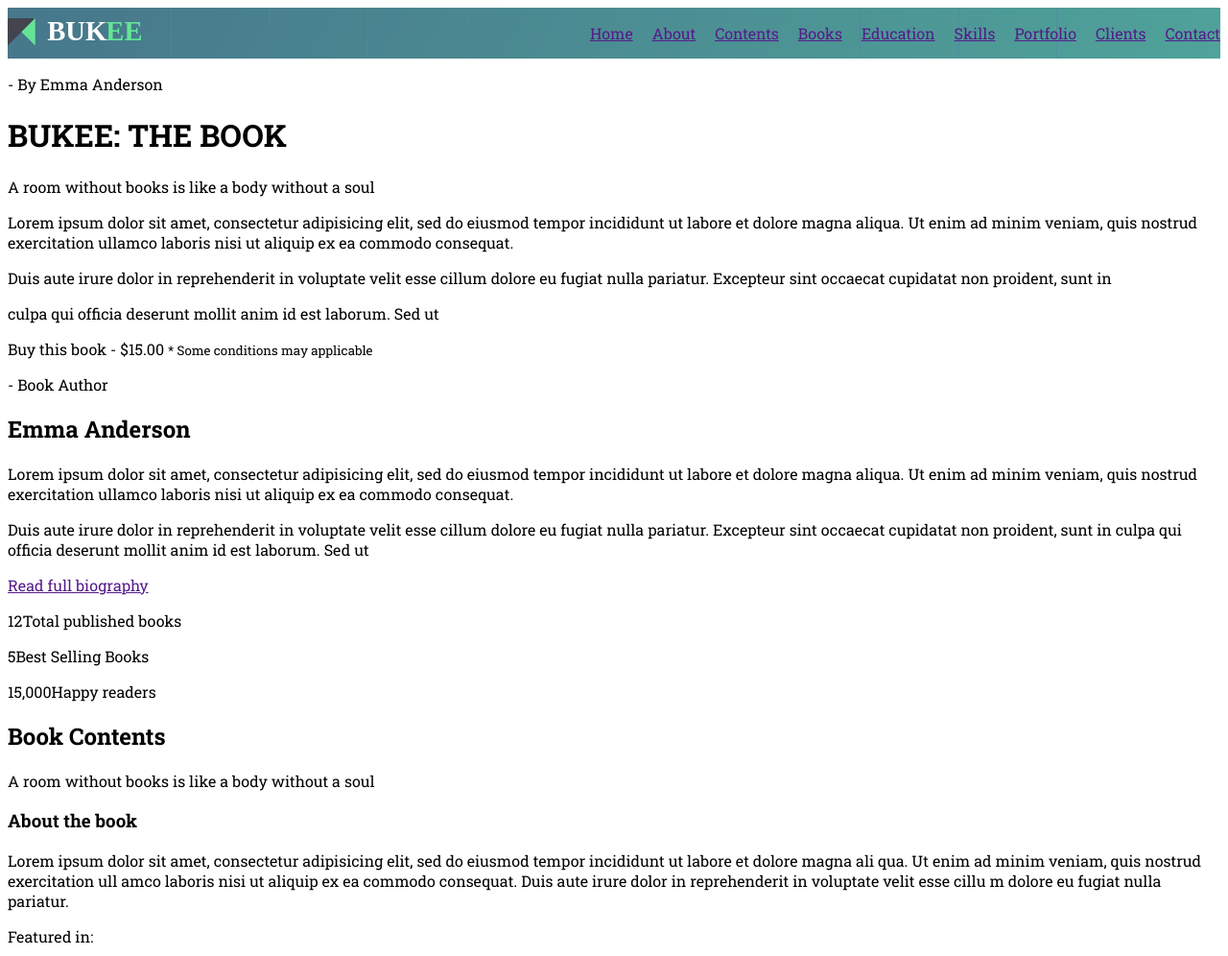
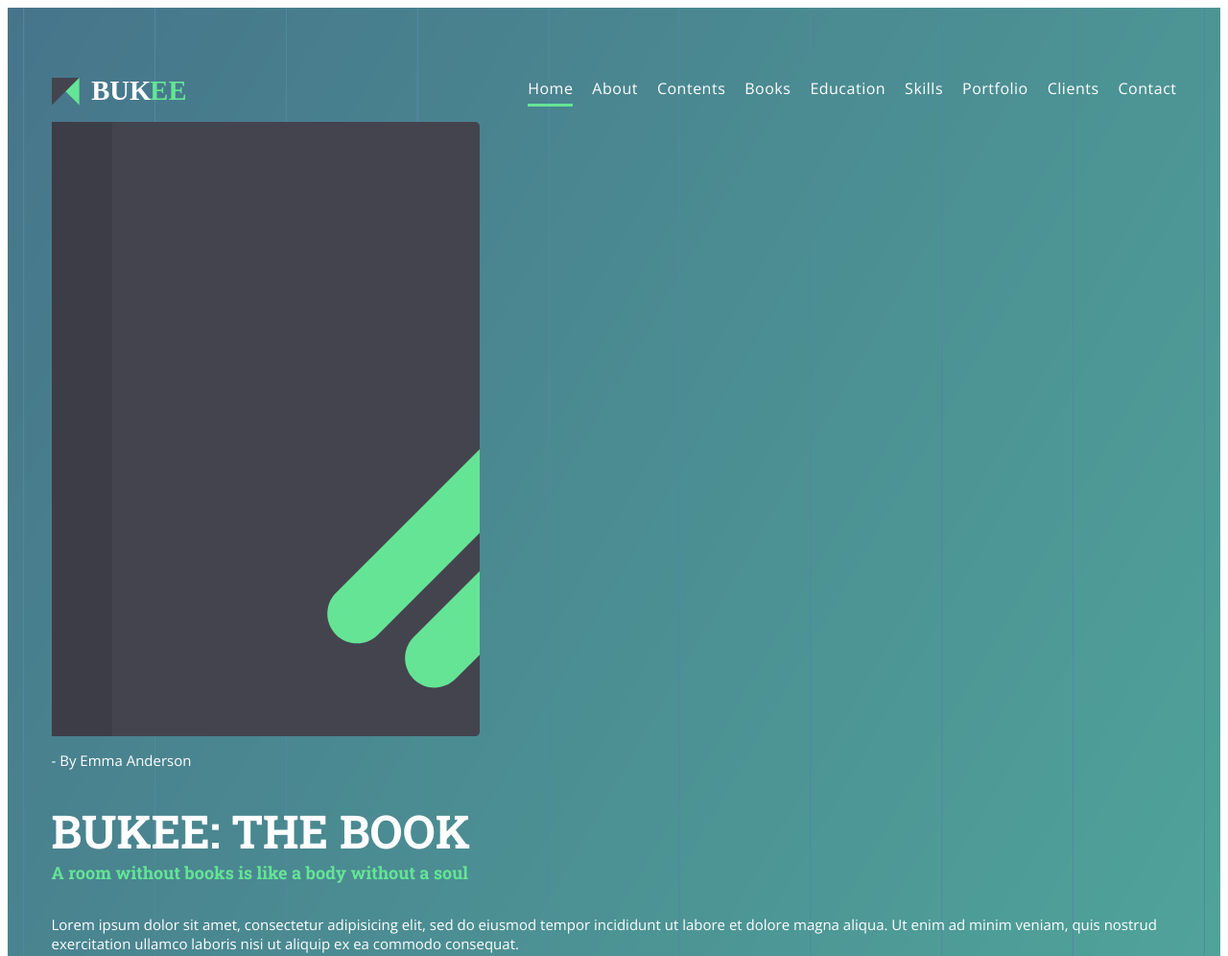
Before and after one commit to OksanaKich/Book-Author-Page, a plain HTML site: page index.html in a window 1280 px wide. Shown: the top 996 px of the page at 96% size. Drawn offline with nearby package versions, Linux system fonts and the light colour scheme.

Commit message:
page main book

```diff
--- a/css/style.scss
+++ b/css/style.scss
@@ -1,14 +1,26 @@
+$light-color: #fff;
+$accent-color: #65E496;
+
 body {
     font-family: 'Roboto Slab', serif;
 }
 
+.wrap {
+    max-width: 1173px;
+    margin: 0 auto;
+}
+
 .page-main {
     background: url(../images/bg.png) center center/cover no-repeat;
+    color: $light-color;
 }
 .header {
     display: flex;
     justify-content: space-between;
     align-items: center;
+    max-width: 1173px;
+    margin: 0 auto;
+    padding-top: 57px;
     &__logo {
         background: url(../images/logo.svg) center center/cover no-repeat;
         display: block;
@@ -19,8 +31,60 @@ body {
         list-style-type: none;
         display: flex;
         justify-content: flex-end;
+        font-family: 'Open Sans', sans-serif;
             &__item {
                 margin-left: 20px;
+                padding-bottom: 5px;
+                border-bottom: 3px solid transparent;
+                transition: 0.3s;
+                &:hover {
+                    border-bottom: 3px solid $accent-color;
+                }
             }
+        &__item.active {
+            border-bottom: 3px solid $accent-color;
+        }
+        &__link {
+            color: $light-color;
+            text-decoration: none;
+            letter-spacing: 0.5px;
+        }
     }
 }
+
+.block-text {
+    &__name {
+        font-family: 'Open Sans', sans-serif;
+        font-size: 18px;
+    }
+    &__title {
+        font-size: 48px;
+        span {
+            display: block;
+            color: $accent-color;
+            font-size: 18px;
+        }
+    }
+    p {
+        font-family: 'Open Sans', sans-serif;
+        font-size: 15px;
+    }
+    &__btn {
+        display: block;
+        background-color: $accent-color;
+        color: $light-color;
+        text-decoration: none;
+        max-width: 251px;
+        border-radius: 3px;
+        text-align: center;
+        font-size: 18px;
+    }
+}
+.block-book {
+    &-demo {
+        display: block;
+        width: 446px;
+        height: 640px;
+        background: url(../images/book.svg) center center/cover no-repeat;
+    }
+}
--- a/index.html
+++ b/index.html
@@ -14,30 +14,29 @@
             <div class="header">
                 <a href="" class="header__logo"></a>
                 <ul class="header-list">
-                    <li class="header-list__item"><a href="" class="list-link">Home</a></li>
-                    <li class="header-list__item"><a href="" class="list-link">About</a></li>
-                    <li class="header-list__item"><a href="" class="list-link">Contents</a></li>
-                    <li class="header-list__item"><a href="" class="list-link">Books</a></li>
-                    <li class="header-list__item"><a href="" class="list-link">Education</a></li>
-                    <li class="header-list__item"><a href="" class="list-link">Skills</a></li>
-                    <li class="header-list__item"><a href="" class="list-link">Portfolio</a></li>
-                    <li class="header-list__item"><a href="" class="list-link">Clients</a></li>
-                    <li class="header-list__item"><a href="" class="list-link">Contact</a></li>
+                    <li class="header-list__item active"><a href="" class="header-list__link">Home</a></li>
+                    <li class="header-list__item"><a href="" class="header-list__link">About</a></li>
+                    <li class="header-list__item"><a href="" class="header-list__link">Contents</a></li>
+                    <li class="header-list__item"><a href="" class="header-list__link">Books</a></li>
+                    <li class="header-list__item"><a href="" class="header-list__link">Education</a></li>
+                    <li class="header-list__item"><a href="" class="header-list__link">Skills</a></li>
+                    <li class="header-list__item"><a href="" class="header-list__link">Portfolio</a></li>
+                    <li class="header-list__item"><a href="" class="header-list__link">Clients</a></li>
+                    <li class="header-list__item"><a href="" class="header-list__link">Contact</a></li>
                 </ul>
             </div>
         </header>
-    </div>
        <div class="wrap">
             <div class="block-book">
-            <div></div>
+                <div class="block-book-demo"></div>
                 <div class="block-text">
                     <p class="block-text__name">- By Emma Anderson</p>
-                <h1 class="block-text__title">BUKEE: THE BOOK</h1>
-                <span>A room without books is like a body without a soul</span>
+                    <h1 class="block-text__title">BUKEE: THE BOOK<span>A room without books is like a body without a soul</span></h1>
                     <p>Lorem ipsum dolor sit amet, consectetur adipisicing elit, sed do eiusmod tempor incididunt ut labore et dolore magna aliqua. Ut enim ad minim veniam, quis nostrud exercitation ullamco laboris nisi ut aliquip ex ea commodo consequat.</p>
                     Duis aute irure dolor in reprehenderit in voluptate velit esse cillum dolore eu fugiat nulla pariatur. Excepteur sint occaecat cupidatat non proident, sunt in <p>culpa qui officia deserunt mollit anim id est laborum. Sed ut </p>
                     <a class="block-text__btn">Buy this book - $15.00 </a>
                     <small>* Some conditions may applicable</small>
+                </div>
             </div>
         </div>
     </div>
```
Also changed, not shown: css/style.css, 1 other file. Lines whose indentation alone changed are shown as unchanged.
